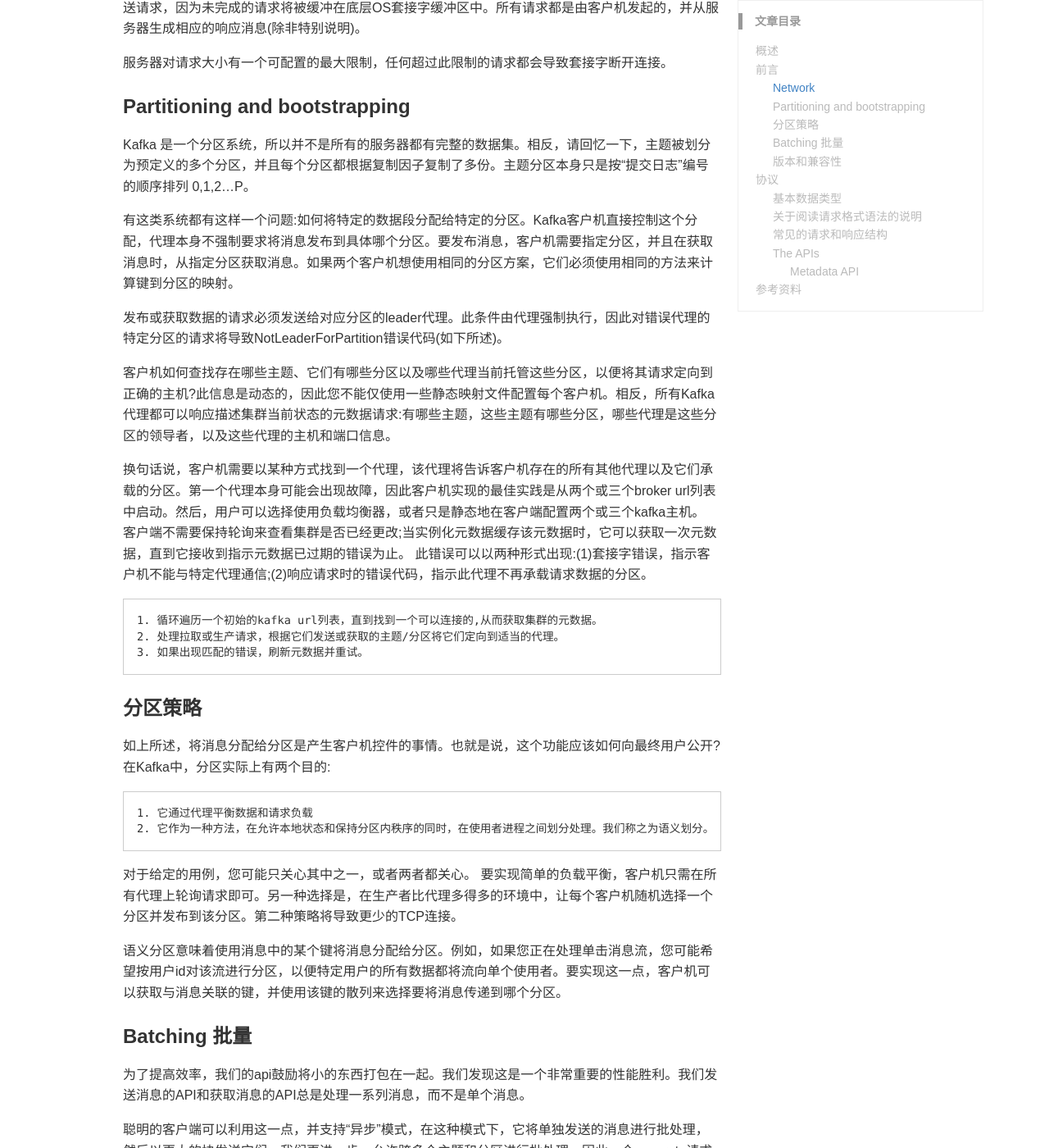
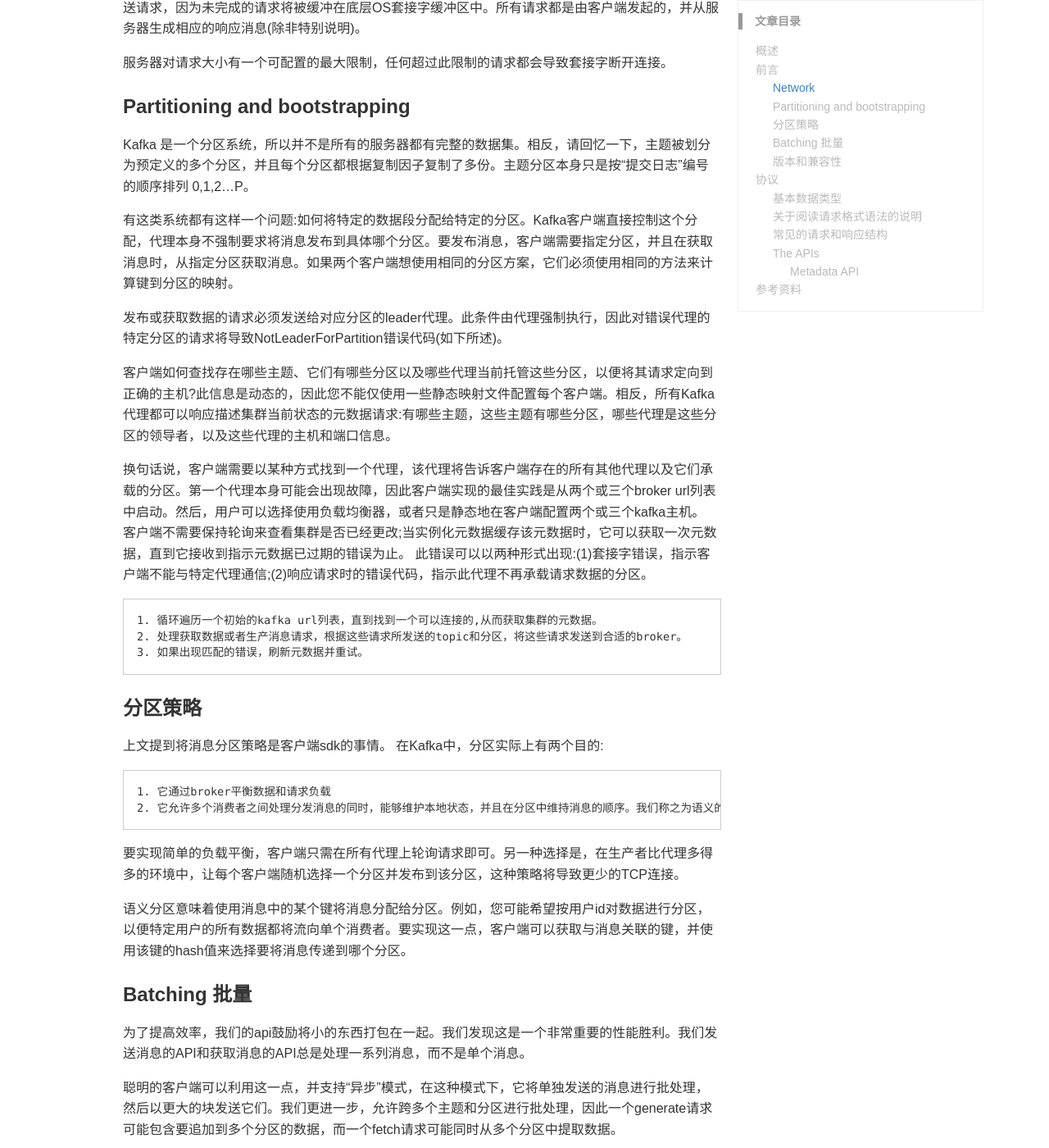
Before and after one commit to zhuxinlong/zhuxinlong.github.io, a Jekyll site: the page built from _posts/2020-09-01-kafka-protocol.md, in a window 1280 px wide and 1400 px high, scrolled down 1353 px. Shown: the whole window at 82% size. Built offline with Jekyll 4.4.1, drawn with Linux system fonts in a browser that asks for light colours; some web fonts are replaced; comment, search, counter and statistics services are not loaded; a style sheet for code colours, icons or effects is not loaded; some of the changed text lies outside the part shown.

Commit message:
Update 2020-09-01-kafka-protocol.md

```diff
--- a/_posts/2020-09-01-kafka-protocol.md
+++ b/_posts/2020-09-01-kafka-protocol.md
@@ -41,9 +41,9 @@ Kafka使用TCP上的二进制协议。协议将所有api定义为请求响应消
 
 client端启动套接字连接，然后编写一系列请求消息并读取相应的响应消息。在连接或断开连接时不需要握手。如果您维护用于许多请求的持久连接，以摊销TCP握手的成本，TCP会更高兴。
 
-client端可能需要维护到多个代理的连接，因为数据是分区的，client需要与拥有其数据的服务器通信。但是，通常不需要维护从单个客户机实例到单个代理的多个连接(即连接池)。
+client端可能需要维护到多个代理的连接，因为数据是分区的，client需要与拥有其数据的服务器通信。但是，通常不需要维护从单个客户端实例到单个代理的多个连接(即连接池)。
 
-服务器保证在单个TCP连接上，请求将按发送顺序处理，响应也将按发送顺序返回。为了保证这种顺序，代理的请求处理只允许每个连接有一个正在运行的请求。请注意，客户端可以(理想情况下应该)使用非阻塞IO来实现请求流水线并实现更高的吞吐量。即。客户端甚至可以在等待前一个请求的响应时发送请求，因为未完成的请求将被缓冲在底层OS套接字缓冲区中。所有请求都是由客户机发起的，并从服务器生成相应的响应消息(除非特别说明)。
+服务器保证在单个TCP连接上，请求将按发送顺序处理，响应也将按发送顺序返回。为了保证这种顺序，代理的请求处理只允许每个连接有一个正在运行的请求。请注意，客户端可以(理想情况下应该)使用非阻塞IO来实现请求流水线并实现更高的吞吐量。即。客户端甚至可以在等待前一个请求的响应时发送请求，因为未完成的请求将被缓冲在底层OS套接字缓冲区中。所有请求都是由客户端发起的，并从服务器生成相应的响应消息(除非特别说明)。
 
 服务器对请求大小有一个可配置的最大限制，任何超过此限制的请求都会导致套接字断开连接。
 
@@ -51,48 +51,47 @@ client端可能需要维护到多个代理的连接，因为数据是分区的
 
 Kafka 是一个分区系统，所以并不是所有的服务器都有完整的数据集。相反，请回忆一下，主题被划分为预定义的多个分区，并且每个分区都根据复制因子复制了多份。主题分区本身只是按“提交日志”编号的顺序排列 0,1,2...P。
 
-有这类系统都有这样一个问题:如何将特定的数据段分配给特定的分区。Kafka客户机直接控制这个分配，代理本身不强制要求将消息发布到具体哪个分区。要发布消息，客户机需要指定分区，并且在获取消息时，从指定分区获取消息。如果两个客户机想使用相同的分区方案，它们必须使用相同的方法来计算键到分区的映射。
+有这类系统都有这样一个问题:如何将特定的数据段分配给特定的分区。Kafka客户端直接控制这个分配，代理本身不强制要求将消息发布到具体哪个分区。要发布消息，客户端需要指定分区，并且在获取消息时，从指定分区获取消息。如果两个客户端想使用相同的分区方案，它们必须使用相同的方法来计算键到分区的映射。
 
 发布或获取数据的请求必须发送给对应分区的leader代理。此条件由代理强制执行，因此对错误代理的特定分区的请求将导致NotLeaderForPartition错误代码(如下所述)。
 
-客户机如何查找存在哪些主题、它们有哪些分区以及哪些代理当前托管这些分区，以便将其请求定向到正确的主机?此信息是动态的，因此您不能仅使用一些静态映射文件配置每个客户机。相反，所有Kafka代理都可以响应描述集群当前状态的元数据请求:有哪些主题，这些主题有哪些分区，哪些代理是这些分区的领导者，以及这些代理的主机和端口信息。
+客户端如何查找存在哪些主题、它们有哪些分区以及哪些代理当前托管这些分区，以便将其请求定向到正确的主机?此信息是动态的，因此您不能仅使用一些静态映射文件配置每个客户端。相反，所有Kafka代理都可以响应描述集群当前状态的元数据请求:有哪些主题，这些主题有哪些分区，哪些代理是这些分区的领导者，以及这些代理的主机和端口信息。
 
 
-换句话说，客户机需要以某种方式找到一个代理，该代理将告诉客户机存在的所有其他代理以及它们承载的分区。第一个代理本身可能会出现故障，因此客户机实现的最佳实践是从两个或三个broker url列表中启动。然后，用户可以选择使用负载均衡器，或者只是静态地在客户端配置两个或三个kafka主机。
+换句话说，客户端需要以某种方式找到一个代理，该代理将告诉客户端存在的所有其他代理以及它们承载的分区。第一个代理本身可能会出现故障，因此客户端实现的最佳实践是从两个或三个broker url列表中启动。然后，用户可以选择使用负载均衡器，或者只是静态地在客户端配置两个或三个kafka主机。
 客户端不需要保持轮询来查看集群是否已经更改;当实例化元数据缓存该元数据时，它可以获取一次元数据，直到它接收到指示元数据已过期的错误为止。
-此错误可以以两种形式出现:(1)套接字错误，指示客户机不能与特定代理通信;(2)响应请求时的错误代码，指示此代理不再承载请求数据的分区。
+此错误可以以两种形式出现:(1)套接字错误，指示客户端不能与特定代理通信;(2)响应请求时的错误代码，指示此代理不再承载请求数据的分区。
 
     1. 循环遍历一个初始的kafka url列表，直到找到一个可以连接的,从而获取集群的元数据。
-    2. 处理拉取或生产请求，根据它们发送或获取的主题/分区将它们定向到适当的代理。
+    2. 处理获取数据或者生产消息请求，根据这些请求所发送的topic和分区，将这些请求发送到合适的broker。
     3. 如果出现匹配的错误，刷新元数据并重试。
 
 ### 分区策略
 
-如上所述，将消息分配给分区是产生客户机控件的事情。也就是说，这个功能应该如何向最终用户公开?
+上文提到将消息分区策略是客户端sdk的事情。
 在Kafka中，分区实际上有两个目的:
 
-    1. 它通过代理平衡数据和请求负载
-    2. 它作为一种方法，在允许本地状态和保持分区内秩序的同时，在使用者进程之间划分处理。我们称之为语义划分。
+    1. 它通过broker平衡数据和请求负载
+    2. 它允许多个消费者之间处理分发消息的同时，能够维护本地状态，并且在分区中维持消息的顺序。我们称之为语义的分区
 
-对于给定的用例，您可能只关心其中之一，或者两者都关心。
-要实现简单的负载平衡，客户机只需在所有代理上轮询请求即可。另一种选择是，在生产者比代理多得多的环境中，让每个客户机随机选择一个分区并发布到该分区。第二种策略将导致更少的TCP连接。
+要实现简单的负载平衡，客户端只需在所有代理上轮询请求即可。另一种选择是，在生产者比代理多得多的环境中，让每个客户端随机选择一个分区并发布到该分区，这种策略将导致更少的TCP连接。
 
-语义分区意味着使用消息中的某个键将消息分配给分区。例如，如果您正在处理单击消息流，您可能希望按用户id对该流进行分区，以便特定用户的所有数据都将流向单个使用者。要实现这一点，客户机可以获取与消息关联的键，并使用该键的散列来选择要将消息传递到哪个分区。
+语义分区意味着使用消息中的某个键将消息分配给分区。例如，您可能希望按用户id对数据进行分区，以便特定用户的所有数据都将流向单个消费者。要实现这一点，客户端可以获取与消息关联的键，并使用该键的hash值来选择要将消息传递到哪个分区。
 
 ### Batching 批量
 为了提高效率，我们的api鼓励将小的东西打包在一起。我们发现这是一个非常重要的性能胜利。我们发送消息的API和获取消息的API总是处理一系列消息，而不是单个消息。
 
 聪明的客户端可以利用这一点，并支持“异步”模式，在这种模式下，它将单独发送的消息进行批处理，然后以更大的块发送它们。我们更进一步，允许跨多个主题和分区进行批处理，因此一个generate请求可能包含要追加到多个分区的数据，而一个fetch请求可能同时从多个分区中提取数据。
 
-客户端实现者可以选择忽略这一点，如果愿意，可以一次发送所有内容
+客户端实现者可以选择忽略这一点，如果愿意，可以一次发送所有内容。
 
 ### 版本和兼容性
 
 该协议旨在以向后兼容的方式支持增量演化。我们的版本控制基于每个api，每个版本都包含一个请求和响应对。每个请求都包含一个API键，该键标识被调用的API，以及一个版本号，该版本号指示请求的格式和预期的响应格式。
 
-其目的是让客户端实现协议的特定版本，并在其请求中指明该版本。我们的目标主要是允许API在不允许停机且不能同时更改所有客户机和服务器的环境中进行改进。
+其目的是让客户端实现协议的特定版本，并在其请求中指明该版本。我们的目标主要是允许API在不允许停机且不能同时更改所有客户端和服务器的环境中进行改进。
 
-服务器将拒绝其不支持的版本的请求，并将始终根据客户端请求中包含的版本以其期望的协议格式响应客户端。预期的升级路径是首先在服务器上推出新特性(老客户机不使用它们)，然后随着新客户机的部署，这些新特性将逐渐得到利用。
+服务器将拒绝其不支持的版本的请求，并将始终根据客户端请求中包含的版本以其期望的协议格式响应客户端。预期的升级路径是首先在服务器上推出新特性(老客户端不使用它们)，然后随着新客户端的部署，这些新特性将逐渐得到利用。
 
 目前，所有版本的基线都是0，随着我们对这些api的改进，我们将分别指出每个版本的格式。
 
@@ -134,7 +133,7 @@ RequestOrResponse => Size (RequestMessage | ResponseMessage)
 
 Field|Description
 ---------|----------
-MessageSize|  MessageSize字段以字节为单位给出后续请求或响应消息的大小。客户机可以读取请求，首先将这个4字节大小读取为整数N，然后读取和解析请求的后续N字节
+MessageSize|  MessageSize字段以字节为单位给出后续请求或响应消息的大小。客户端可以读取请求，首先将这个4字节大小读取为整数N，然后读取和解析请求的后续N字节
 
 
 
@@ -155,8 +154,8 @@ Field|Description
 ---------|----------
  ApiKey|  这是被调用API的数字id(即它是元数据请求、生成请求、获取请求等)
  ApiVersion| 这是这个api的数字版本号。我们为每个API提供版本，这个版本号允许服务器随着协议的发展正确地解释请求。响应的格式始终与请求版本对应。
- CorrelationId|这是一个用户提供的整数。它将在响应中由服务器返回，未修改。它对于在客户机和服务器之间匹配请求和响应非常有用。
- ClientId | 这是为客户机应用程序提供的用户标识符。用户可以使用任何他们喜欢的标识符，它将用于记录错误、监视聚合等。例如，可能不仅要监视每秒的请求总数，还要监视来自每个客户机应用程序的请求数(每个客户机应用程序可以驻留在多个服务器上)。此id作为跨来自特定客户机的所有请求的逻辑分组
+ CorrelationId|这是一个用户提供的整数。它将在响应中由服务器返回，未修改。它对于在客户端和服务器之间匹配请求和响应非常有用。
+ ClientId | 这是为客户端应用程序提供的用户标识符。用户可以使用任何他们喜欢的标识符，它将用于记录错误、监视聚合等。例如，可能不仅要监视每秒的请求总数，还要监视来自每个客户端应用程序的请求数(每个客户端应用程序可以驻留在多个服务器上)。此id作为跨来自特定客户端的所有请求的逻辑分组
 
  下面将描述各种请求和响应消息。
 
```
